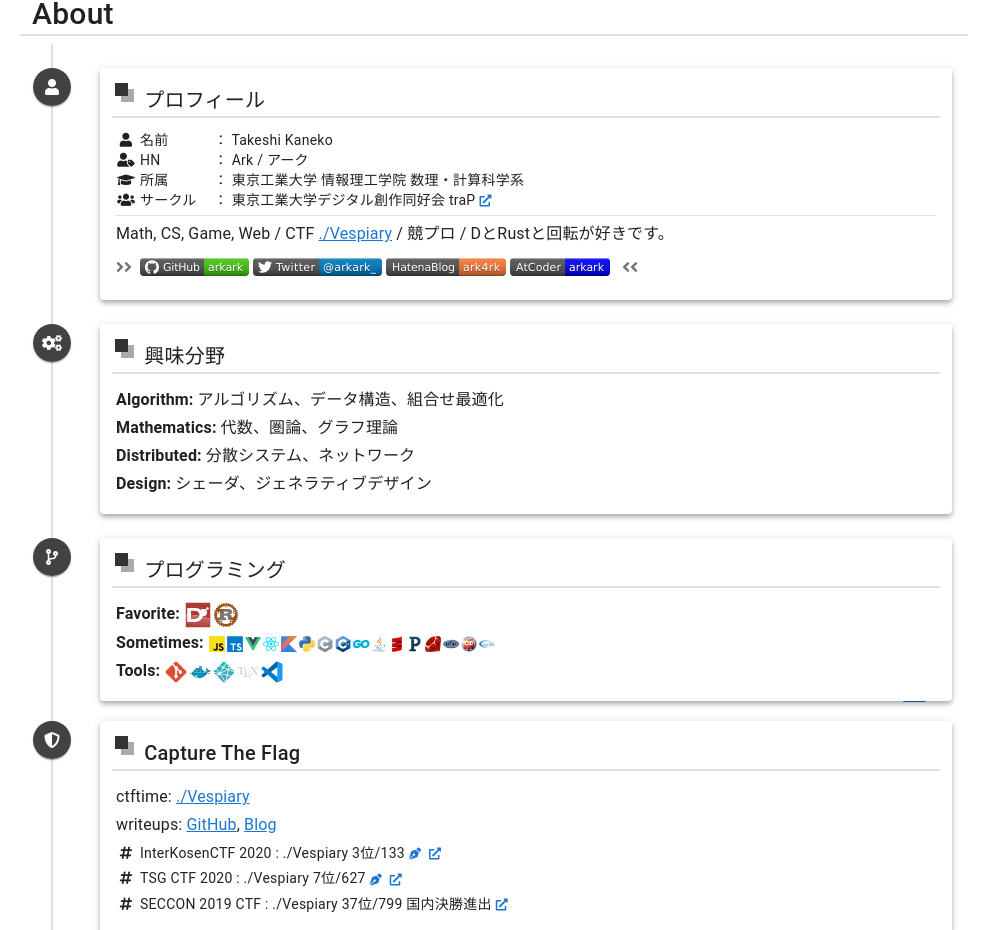
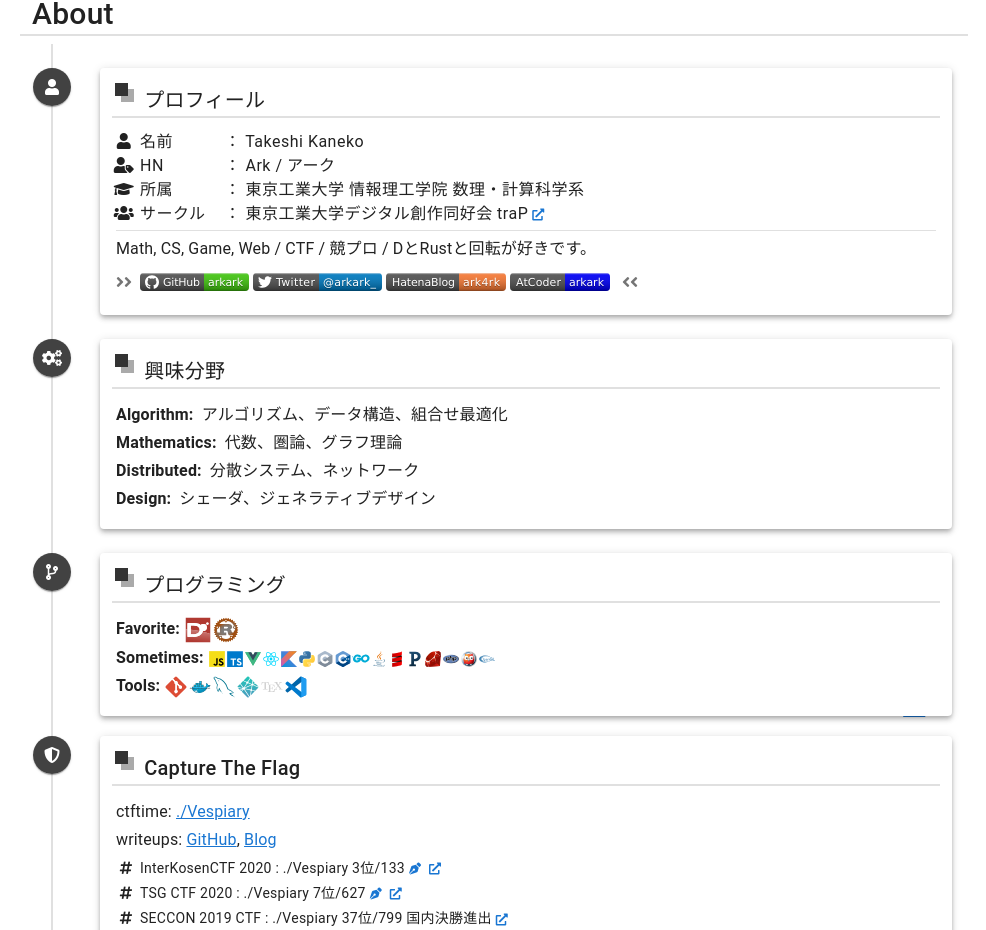
Before and after one commit to arkark/portfolio, a Vue app: page / in a window 1280 px wide. Shown: the part 810-1740 px from the top of the page, without its empty margins (146-1132 px from the left). Built offline with nearby package versions, Linux system fonts and the light colour scheme; a web font is replaced by a local one.

Commit message:
Update About

```diff
--- a/src/components/about/card/AboutBasic.vue
+++ b/src/components/about/card/AboutBasic.vue
@@ -1,6 +1,6 @@
 <template>
   <about-card :title="'プロフィール'">
-    <ul class="fa-ul body-2 ma-0">
+    <ul class="fa-ul body-1 ma-0">
       <li v-for="(item, index) in items" :key="index">
         <span class="fa-li"><i :class="item.icon"></i></span>
         <span
@@ -20,9 +20,7 @@
     </ul>
     <v-divider class="my-1"></v-divider>
     <p class="mb-1">
-      Math, CS, Game, Web / CTF
-      <a href="https://ctftime.org/team/80092">./Vespiary</a> / 競プロ /
-      DとRustと回転が好きです。
+      Math, CS, Game, Web / CTF / 競プロ / DとRustと回転が好きです。
     </p>
     <p class="mb-1">
       <span v-if="$vuetify.breakpoint.width > 780" class="mr-2">
--- a/src/components/about/card/AboutInterest.vue
+++ b/src/components/about/card/AboutInterest.vue
@@ -2,7 +2,7 @@
   <about-card :title="'興味分野'">
     <p v-for="(item, index) in items" :key="index" class="mb-0">
       <span class="font-weight-bold mr-1">{{ item.key }}:</span>
-      <span>{{ item.value }}</span>
+      {{ item.value }}
     </p>
   </about-card>
 </template>
--- a/src/components/about/card/AboutSkill.vue
+++ b/src/components/about/card/AboutSkill.vue
@@ -90,6 +90,7 @@ export default {
                 "https://github.com/arkark/dotfiles/blob/master/home/.gitconfig",
             },
             { image: require("@/assets/icons/file_type_docker.svg") },
+            { image: require("@/assets/icons/file_type_mysql.svg") },
             { image: require("@/assets/icons/file_type_netlify.svg") },
             { image: require("@/assets/icons/file_type_tex.svg") },
             { image: require("@/assets/icons/file_type_vscode.svg") },
```
